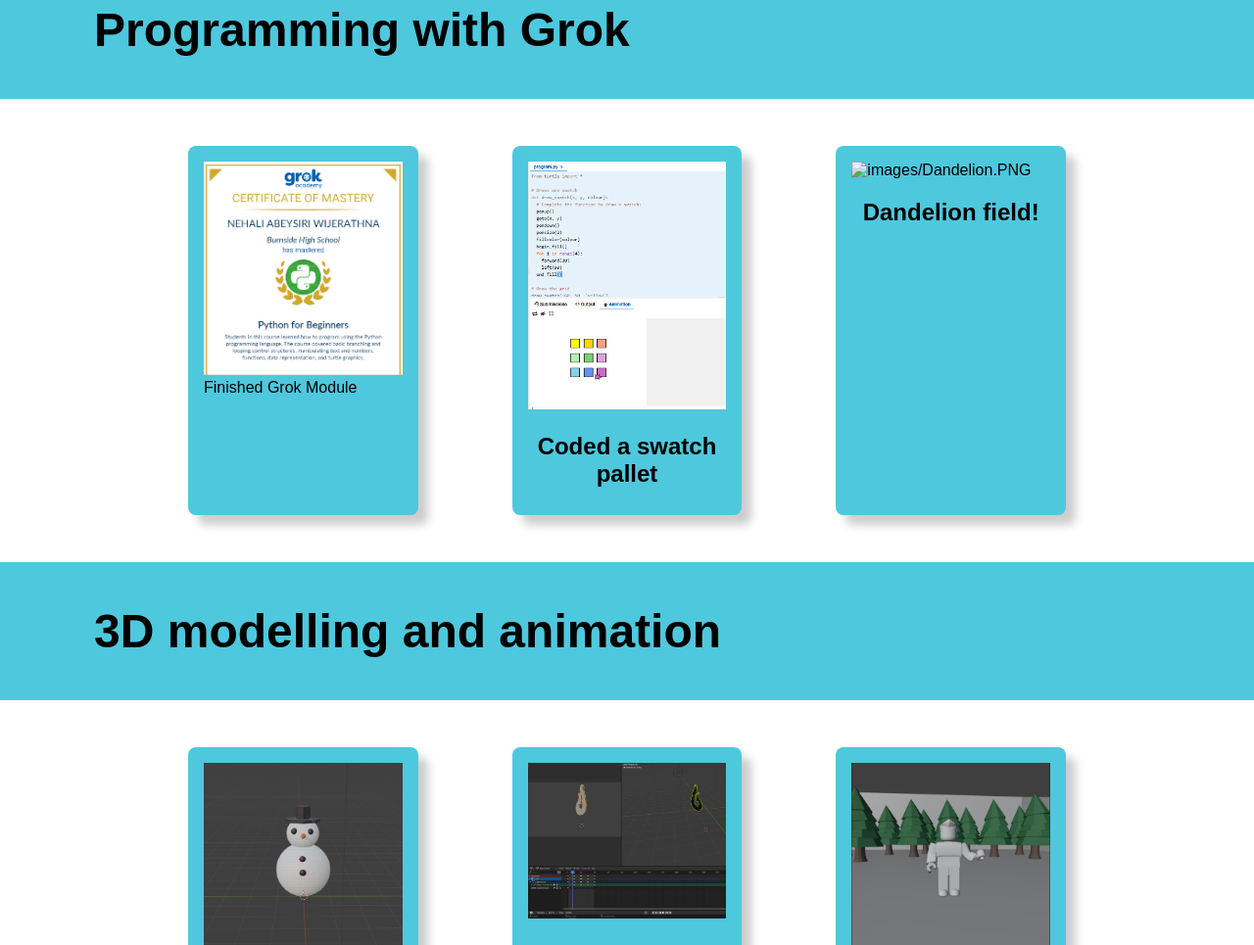
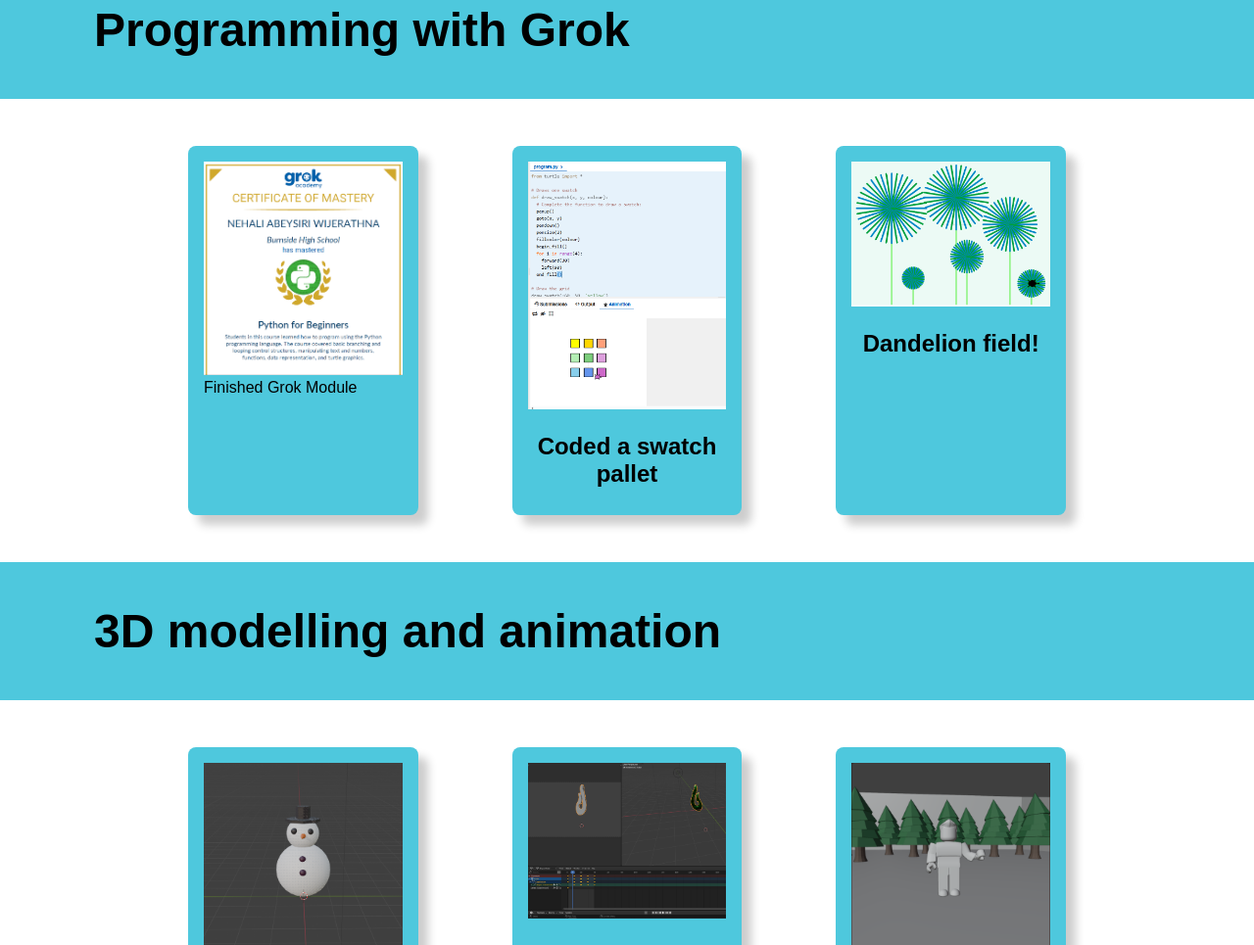
Before and after one commit to BHS-25641/MyYear10Website, a plain HTML site: page index.html in a window 1280 px wide. Shown: the part 1273-2238 px from the top of the page at 98% size. Drawn offline with Linux system fonts and the light colour scheme.

Commit message:
dandelioooooooooooooon

```diff
--- a/index.html
+++ b/index.html
@@ -79,7 +79,7 @@
                 <h2 class="topic-card-text">Coded a swatch pallet</h2>
             </div>
             <div class="topic-card">
-                <img src="images/Dandelion.PNG.PNGpng" alt="images/Dandelion.PNG">
+                <img src="images/Dandelion.PNG" alt="images/Dandelion.PNG">
                 <h2 class="topic-card-text">Dandelion field!</h2>
             </div>
         </div>
```
